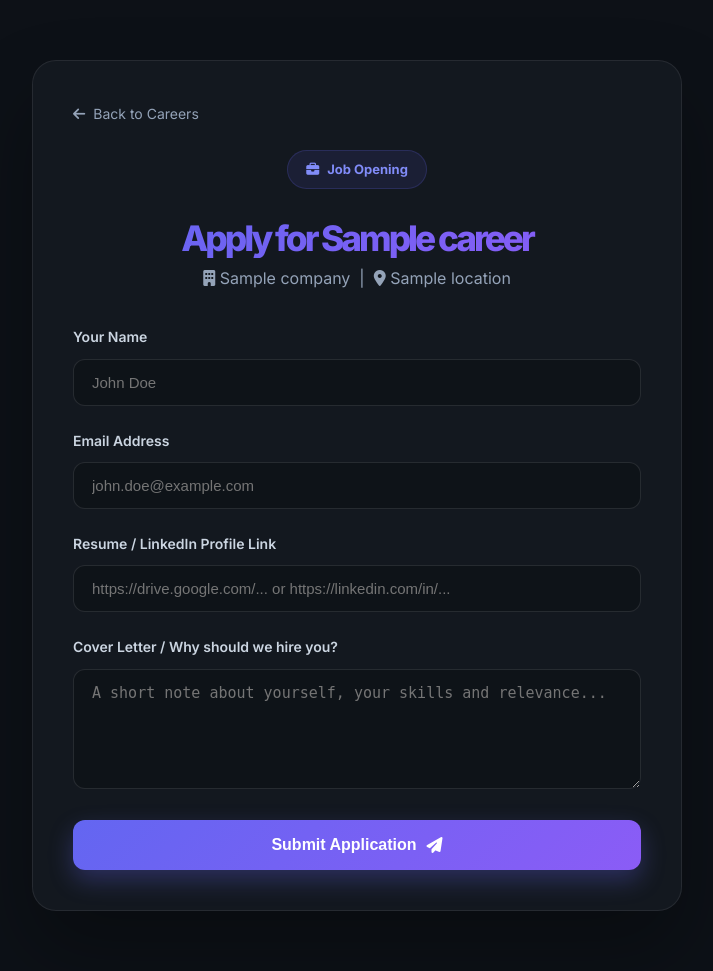
After one commit to mohanracharla46/codenative, a Flask app: page /apply/1 in a window 1280 px wide. The commit adds this page. Shown: the whole page, without its empty margins (283-996 px from the left). Run offline with Flask 3, Linux system fonts and the light colour scheme; a database or web service that is not in the repository returns one stand-in record (values such as "Sample title"); some libraries are stand-ins or nearby versions.

Commit message:
Add job application form and applicant review for careers

```diff
--- a/app.py
+++ b/app.py
@@ -256,6 +256,28 @@ def init_db():
             created_at TIMESTAMP DEFAULT CURRENT_TIMESTAMP
         )
     '''
+    # SQL for Career Applications Table
+    career_applications_sql = '''
+        CREATE TABLE IF NOT EXISTS career_applications (
+            id SERIAL PRIMARY KEY,
+            career_id INTEGER REFERENCES careers(id) ON DELETE CASCADE,
+            name TEXT NOT NULL,
+            email TEXT NOT NULL,
+            resume_link TEXT,
+            cover_letter TEXT,
+            applied_at TIMESTAMP DEFAULT CURRENT_TIMESTAMP
+        )
+    ''' if is_pg else '''
+        CREATE TABLE IF NOT EXISTS career_applications (
+            id INTEGER PRIMARY KEY AUTOINCREMENT,
+            career_id INTEGER REFERENCES careers(id) ON DELETE CASCADE,
+            name TEXT NOT NULL,
+            email TEXT NOT NULL,
+            resume_link TEXT,
+            cover_letter TEXT,
+            applied_at TIMESTAMP DEFAULT CURRENT_TIMESTAMP
+        )
+    '''
 
     if is_pg:
         cursor = conn.cursor()
@@ -266,6 +288,7 @@ def init_db():
         cursor.execute(progress_sql)
         cursor.execute(feedback_sql)
         cursor.execute(careers_sql)
+        cursor.execute(career_applications_sql)
 
         # Check if is_admin column exists (Postgres migration)
         cursor.execute("""
@@ -330,6 +353,7 @@ def init_db():
         conn.execute(progress_sql)
         conn.execute(feedback_sql)
         conn.execute(careers_sql)
+        conn.execute(career_applications_sql)
 
         # Check if is_admin column exists (SQLite migration)
         cursor = conn.execute("PRAGMA table_info(users)")
@@ -955,6 +979,42 @@ def careers_page():
     release_db_connection(conn)
     return render_template("careers.html", careers=careers)
 
+@app.route("/apply/<int:career_id>")
+def apply_page(career_id):
+    conn = get_db_connection()
+    career = execute_query(conn, "SELECT * FROM careers WHERE id = ?", (career_id,)).fetchone()
+    release_db_connection(conn)
+    if not career:
+        return "Career post not found", 404
+
+    # Prefill user info if logged in
+    user_name = session.get('user_name', '')
+    user_email = session.get('user_email', '')
+    return render_template("apply.html", career=career, user_name=user_name, user_email=user_email)
+
+@app.route("/apply_submit", methods=["POST"])
+def apply_submit():
+    try:
+        career_id = request.form.get('career_id')
+        name = request.form.get('name')
+        email = request.form.get('email')
+        resume_link = request.form.get('resume_link')
+        cover_letter = request.form.get('cover_letter')
+
+        if not career_id or not name or not email:
+            return jsonify({"message": "Career, Name and Email are required"}), 400
+
+        conn = get_db_connection()
+        execute_query(conn, '''
+            INSERT INTO career_applications (career_id, name, email, resume_link, cover_letter)
+            VALUES (?, ?, ?, ?, ?)
+        ''', (career_id, name, email, resume_link, cover_letter))
+        conn.commit()
+        release_db_connection(conn)
+        return jsonify({"message": "Application submitted successfully"}), 200
+    except Exception as e:
+        return jsonify({"message": str(e)}), 500
+
 @app.route("/feedback.html")
 def feedback_page():
     return render_template("feedback.html")
@@ -1088,6 +1148,12 @@ def admin_dashboard():
         last_week = execute_query(conn, "SELECT COUNT(*) as count FROM users WHERE created_at BETWEEN date('now', '-14 days') AND date('now', '-7 days')").fetchone()
 
     careers = execute_query(conn, "SELECT * FROM careers ORDER BY id DESC").fetchall()
+    career_apps = execute_query(conn, """
+        SELECT ca.*, c.title as career_title, c.type as career_type
+        FROM career_applications ca
+        LEFT JOIN careers c ON ca.career_id = c.id
+        ORDER BY ca.id DESC
+    """).fetchall()
 
     release_db_connection(conn)
 
@@ -1132,7 +1198,8 @@ def admin_dashboard():
                            users_count=users_count,
                            all_users=all_users,
                            analytics=analytics,
-                           careers=careers)
+                           careers=careers,
+                           career_apps=career_apps)
 
 # Admin Careers Add/Update
 @app.route("/admin/add_career", methods=["POST"])
--- /dev/null
+++ b/templates/apply.html
@@ -0,0 +1,254 @@
+<!DOCTYPE html>
+<html lang="en">
+<head>
+    <meta charset="UTF-8">
+    <meta name="viewport" content="width=device-width, initial-scale=1.0">
+    {% include 'analytics.html' %}
+    <title>Apply for {{ career.title }} | Code Native</title>
+    <link rel="preconnect" href="https://fonts.googleapis.com">
+    <link rel="preconnect" href="https://fonts.gstatic.com" crossorigin>
+    <link href="https://fonts.googleapis.com/css2?family=Inter:wght@400;500;600;700;800&display=swap" rel="stylesheet">
+    <link rel="stylesheet" href="{{ url_for('static', filename='style.css') }}">
+    <link rel="icon" href="{{ url_for('static', filename='images/favicon.png') }}" type="image/png">
+    <link rel="stylesheet" href="https://cdnjs.cloudflare.com/ajax/libs/font-awesome/6.5.1/css/all.min.css">
+    <style>
+        :root {
+            --primary-gradient: linear-gradient(135deg, #6366f1, #8b5cf6);
+            --bg-color: #0d1117;
+            --text-color: #f8fafc;
+            --card-bg: rgba(22, 27, 34, 0.8);
+            --border-color: rgba(255, 255, 255, 0.08);
+            --input-bg: rgba(13, 17, 23, 0.6);
+            --input-border: rgba(255, 255, 255, 0.1);
+        }
+
+        body {
+            font-family: 'Inter', sans-serif;
+            background-color: var(--bg-color);
+            color: var(--text-color);
+            margin: 0;
+            padding: 0;
+            min-height: 100vh;
+        }
+
+        .apply-container {
+            max-width: 650px;
+            margin: 60px auto;
+            padding: 40px;
+            background: var(--card-bg);
+            border: 1px solid var(--border-color);
+            border-radius: 24px;
+            backdrop-filter: blur(12px);
+            box-shadow: 0 40px 80px rgba(0, 0, 0, 0.3);
+        }
+
+        .apply-header {
+            text-align: center;
+            margin-bottom: 35px;
+        }
+
+        .apply-header h1 {
+            font-size: 2.2rem;
+            font-weight: 800;
+            margin-bottom: 8px;
+            background: var(--primary-gradient);
+            -webkit-background-clip: text;
+            -webkit-text-fill-color: transparent;
+        }
+
+        .apply-header p {
+            color: #94a3b8;
+            font-size: 1rem;
+            margin: 0;
+        }
+
+        .job-details-badge {
+            display: inline-flex;
+            align-items: center;
+            gap: 8px;
+            background: rgba(99, 102, 241, 0.1);
+            border: 1px solid rgba(99, 102, 241, 0.2);
+            color: #818cf8;
+            padding: 8px 18px;
+            border-radius: 50px;
+            font-size: 13px;
+            font-weight: 700;
+            margin-bottom: 30px;
+            width: fit-content;
+        }
+
+        .form-group {
+            margin-bottom: 24px;
+        }
+
+        .form-group label {
+            display: block;
+            font-size: 14px;
+            font-weight: 600;
+            color: #cbd5e1;
+            margin-bottom: 10px;
+        }
+
+        .form-control {
+            width: 100%;
+            background: var(--input-bg);
+            border: 1px solid var(--input-border);
+            border-radius: 12px;
+            color: var(--text-color);
+            padding: 14px 18px;
+            font-size: 15px;
+            transition: all 0.3s ease;
+            box-sizing: border-box;
+            outline: none;
+        }
+
+        .form-control:focus {
+            border-color: #6366f1;
+            box-shadow: 0 0 15px rgba(99, 102, 241, 0.25);
+            background: rgba(13, 17, 23, 0.8);
+        }
+
+        textarea.form-control {
+            height: 120px;
+            resize: vertical;
+        }
+
+        .btn-submit {
+            background: var(--primary-gradient);
+            color: #fff;
+            width: 100%;
+            padding: 16px;
+            border: none;
+            border-radius: 12px;
+            font-weight: 700;
+            font-size: 16px;
+            cursor: pointer;
+            transition: all 0.3s cubic-bezier(0.4, 0, 0.2, 1);
+            display: flex;
+            align-items: center;
+            justify-content: center;
+            gap: 10px;
+            box-shadow: 0 10px 25px rgba(99, 102, 241, 0.3);
+        }
+
+        .btn-submit:hover {
+            transform: translateY(-2px);
+            opacity: 0.95;
+            box-shadow: 0 15px 35px rgba(99, 102, 241, 0.45);
+        }
+
+        .success-message {
+            display: none;
+            text-align: center;
+            background: rgba(16, 185, 129, 0.1);
+            border: 1px solid rgba(16, 185, 129, 0.2);
+            color: #34d399;
+            padding: 24px;
+            border-radius: 16px;
+            margin-bottom: 25px;
+        }
+
+        .back-link {
+            display: inline-flex;
+            align-items: center;
+            gap: 8px;
+            color: #94a3b8;
+            font-size: 14px;
+            text-decoration: none;
+            margin-bottom: 25px;
+            transition: color 0.2s;
+        }
+
+        .back-link:hover {
+            color: #f8fafc;
+        }
+
+        @media (max-width: 600px) {
+            .apply-container {
+                margin: 20px;
+                padding: 25px;
+            }
+        }
+    </style>
+</head>
+<body>
+    <div class="apply-container">
+        <a href="/careers.html" class="back-link"><i class="fas fa-arrow-left"></i> Back to Careers</a>
+
+        <div class="apply-header">
+            <div class="job-details-badge">
+                {% if career.type == 'workshop' %}
+                <i class="fas fa-laptop-code"></i> Workshop Post
+                {% else %}
+                <i class="fas fa-briefcase"></i> Job Opening
+                {% endif %}
+            </div>
+            <h1>Apply for {{ career.title }}</h1>
+            {% if career.company %}
+            <p><i class="fas fa-building"></i> {{ career.company }} &nbsp;|&nbsp; <i class="fas fa-map-marker-alt"></i> {{ career.location or 'Remote' }}</p>
+            {% endif %}
+        </div>
+
+        <div class="success-message" id="successBox">
+            <i class="fas fa-check-circle" style="font-size: 2.5rem; margin-bottom: 12px; display: block;"></i>
+            <h3 style="margin: 0 0 6px 0;">Application Submitted!</h3>
+            <p style="margin: 0;">Thank you for applying. We will review your application and get in touch shortly.</p>
+        </div>
+
+        <form id="applyForm" onsubmit="submitApplication(event)">
+            <input type="hidden" name="career_id" id="career_id" value="{{ career.id }}">
+
+            <div class="form-group">
+                <label for="name">Your Name</label>
+                <input type="text" id="name" name="name" class="form-control" value="{{ user_name }}" required placeholder="John Doe">
+            </div>
+
+            <div class="form-group">
+                <label for="email">Email Address</label>
+                <input type="email" id="email" name="email" class="form-control" value="{{ user_email }}" required placeholder="john.doe@example.com">
+            </div>
+
+            <div class="form-group">
+                <label for="resume_link">Resume / LinkedIn Profile Link</label>
+                <input type="url" id="resume_link" name="resume_link" class="form-control" required placeholder="https://drive.google.com/... or https://linkedin.com/in/...">
+            </div>
+
+            <div class="form-group">
+                <label for="cover_letter">Cover Letter / Why should we hire you?</label>
+                <textarea id="cover_letter" name="cover_letter" class="form-control" placeholder="A short note about yourself, your skills and relevance..."></textarea>
+            </div>
+
+            <button type="submit" class="btn-submit" id="submitBtn">
+                Submit Application <i class="fas fa-paper-plane"></i>
+            </button>
+        </form>
+    </div>
+
+    <script>
+        async function submitApplication(e) {
+            e.preventDefault();
+            const submitBtn = document.getElementById('submitBtn');
+            submitBtn.disabled = true;
+            submitBtn.innerHTML = 'Submitting... <i class="fas fa-spinner fa-spin"></i>';
+
+            const form = document.getElementById('applyForm');
+            const formData = new FormData(form);
+
+            const res = await fetch('/apply_submit', {
+                method: 'POST',
+                body: formData
+            });
+
+            if (res.ok) {
+                form.style.display = 'none';
+                document.getElementById('successBox').style.display = 'block';
+            } else {
+                const err = await res.json();
+                alert('Submission failed: ' + err.message);
+                submitBtn.disabled = false;
+                submitBtn.innerHTML = 'Submit Application <i class="fas fa-paper-plane"></i>';
+            }
+        }
+    </script>
+</body>
+</html>
--- a/templates/careers.html
+++ b/templates/careers.html
@@ -271,10 +271,10 @@
                 </div>
 
                 <div class="card-footer">
-                    {% if c.link %}
+                    {% if c.link and (c.link.startswith('http://') or c.link.startswith('https://')) %}
                     <a href="{{ c.link }}" class="apply-btn" target="_blank" rel="noopener noreferrer">Apply Now <i class="fas fa-arrow-right"></i></a>
                     {% else %}
-                    <span style="color: #94a3b8; font-size: 13px;"><i class="fas fa-info-circle"></i> Direct contact for apply</span>
+                    <a href="/apply/{{ c.id }}" class="apply-btn">Apply Now <i class="fas fa-arrow-right"></i></a>
                     {% endif %}
                 </div>
             </div>
```
Also changed, not shown: init_db.py (+25 -0 lines), templates/admin/dashboard.html (+53 -0 lines).
